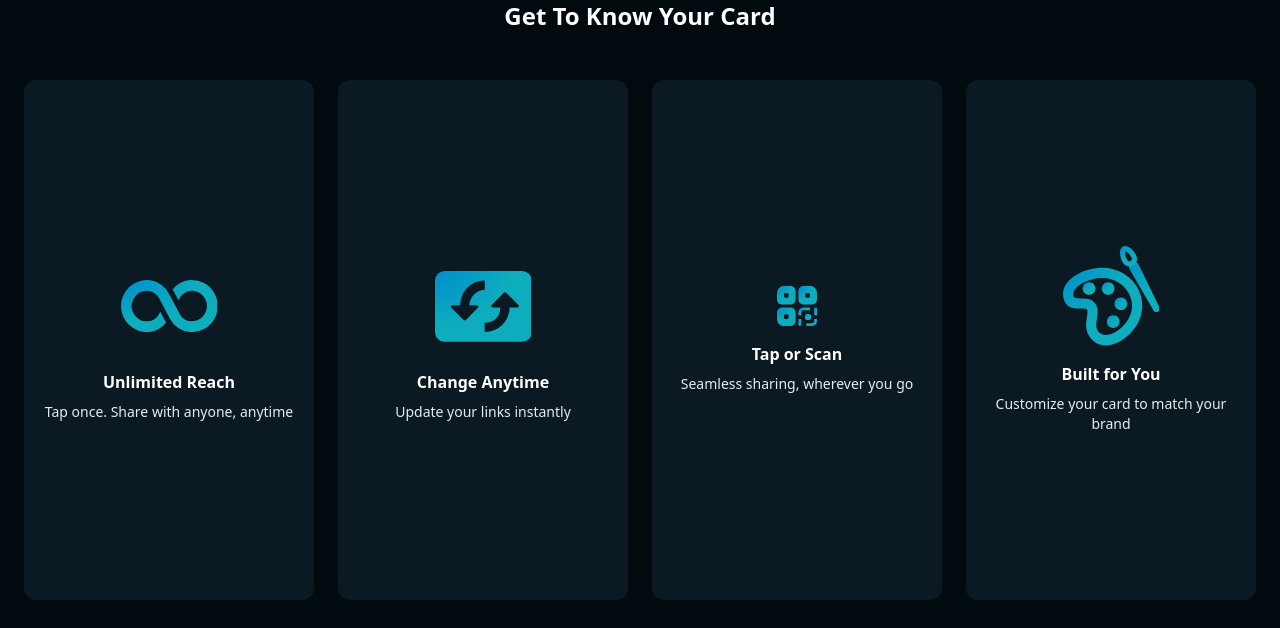
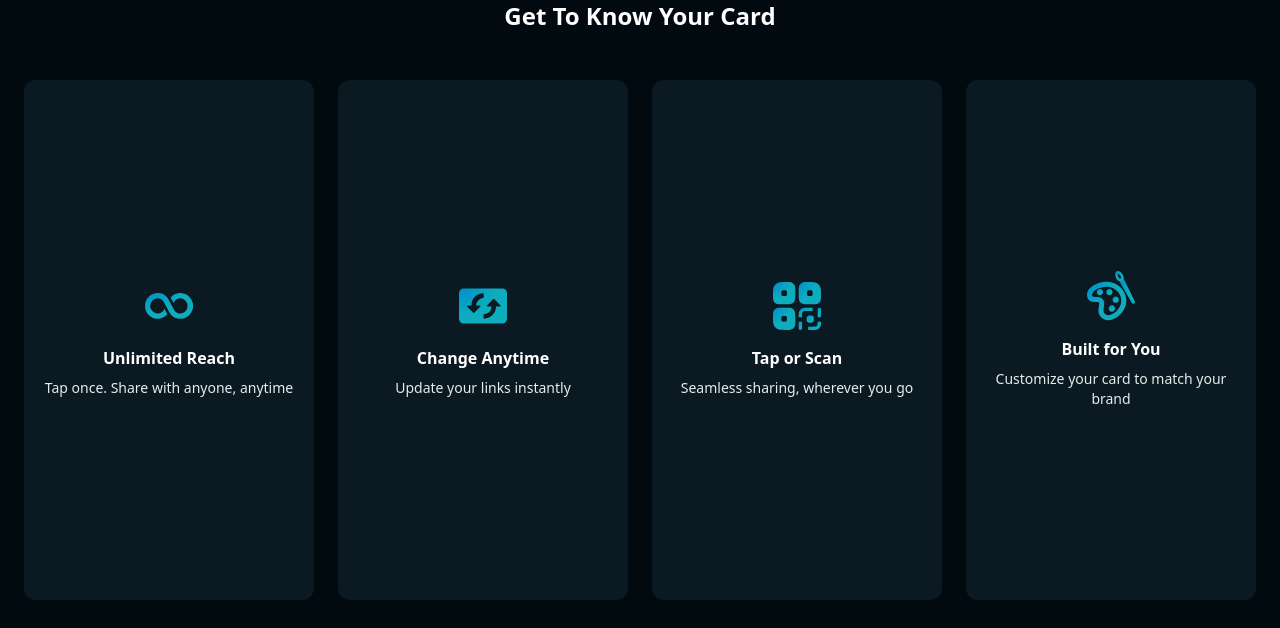
Before and after one commit to tairesu/Assignment_Project_Tyrese_tyresec2, a Django app: page / in a window 1280 px wide. Shown: the part 1584-2212 px from the top of the page. Run offline with Django 5.2, Linux system fonts and the light colour scheme; data that the repository does not hold is empty; some libraries are stand-ins or nearby versions.

Commit message:
change: reduce max feature icon sizes

```diff
--- a/cardManager/templates/cardManager/home.html
+++ b/cardManager/templates/cardManager/home.html
@@ -113,7 +113,7 @@ TC Digital | Digital Cards
 		<!-- Reusable: One Card = Infinite connections-->
 		<article class="items-center rounded-xl bg-[var(--color-input-bkg)] justify-center gap-2 p-4  py-6 flex flex-col min-h-[20dvh]">
 			<!-- Feature Icon -->
-			<span class="flex items-center  w-3/8 aspect-square mb-2">
+			<span class="flex items-center  w-[3rem] aspect-square mb-2">
 				<svg
 				viewBox="0 0 217.3403 117.02802"
 				version="1.1"
@@ -172,7 +172,7 @@ TC Digital | Digital Cards
 	<!-- Configurable: anywhere anytime -->
 	<article class="items-center rounded-xl bg-[var(--color-input-bkg)] justify-center gap-2 p-4 flex flex-col min-h-[20dvh]">
 		<!-- Feature Icon -->
-		<span class=" w-3/8 aspect-square mb-2 flex justify-center">
+		<span class=" w-[3rem] aspect-square mb-2 flex justify-center">
 			<svg
 			viewBox="0 0 195.38461 143.28204"
 			version="1.1"
@@ -232,7 +232,7 @@ TC Digital | Digital Cards
 	<!-- Tactical: QR Codes included -->
 	<article class="items-center rounded-xl bg-[var(--color-input-bkg)] justify-center gap-2 p-4 flex flex-col min-h-[20dvh]">
 		<!-- Feature Icon -->
-		<span class=" w-[2.5rem] aspect-square mb-2 flex justify-center items-center">
+		<span class=" w-[3rem] aspect-square mb-2 flex justify-center items-center">
 			<svg
 			viewBox="0 0 176.3889 176.3889"
 			version="1.1"
@@ -327,7 +327,7 @@ TC Digital | Digital Cards
 	<!-- Customizable -->
 	<article class="items-center rounded-xl bg-[var(--color-input-bkg)] justify-center gap-2 p-4 flex flex-col min-h-[20dvh]">
 		<!-- Feature Icon -->
-		<span class=" w-3/8 aspect-square mb-2 flex justify-center">
+		<span class=" w-[3rem] aspect-square mb-2 flex justify-center">
 			<svg
 			viewBox="0 0 201.30717 206.78548"
 			version="1.1"
```
